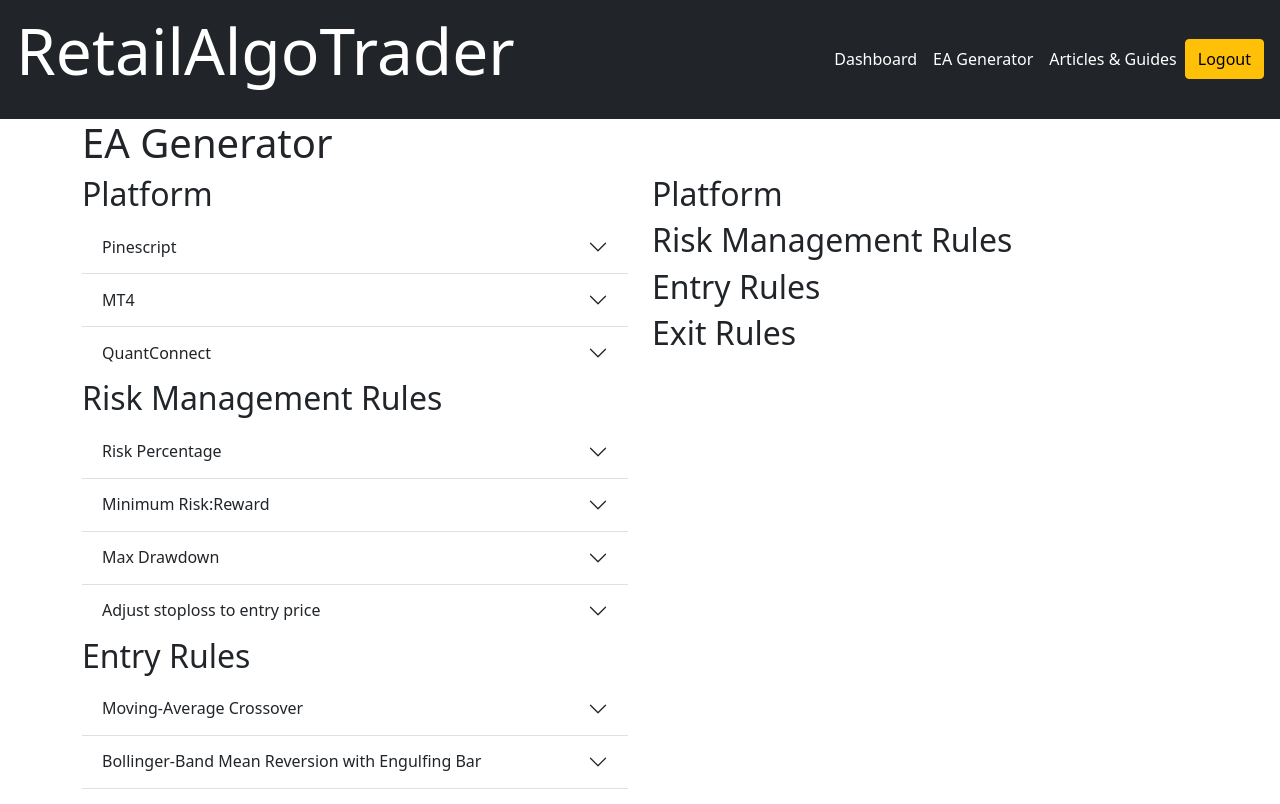
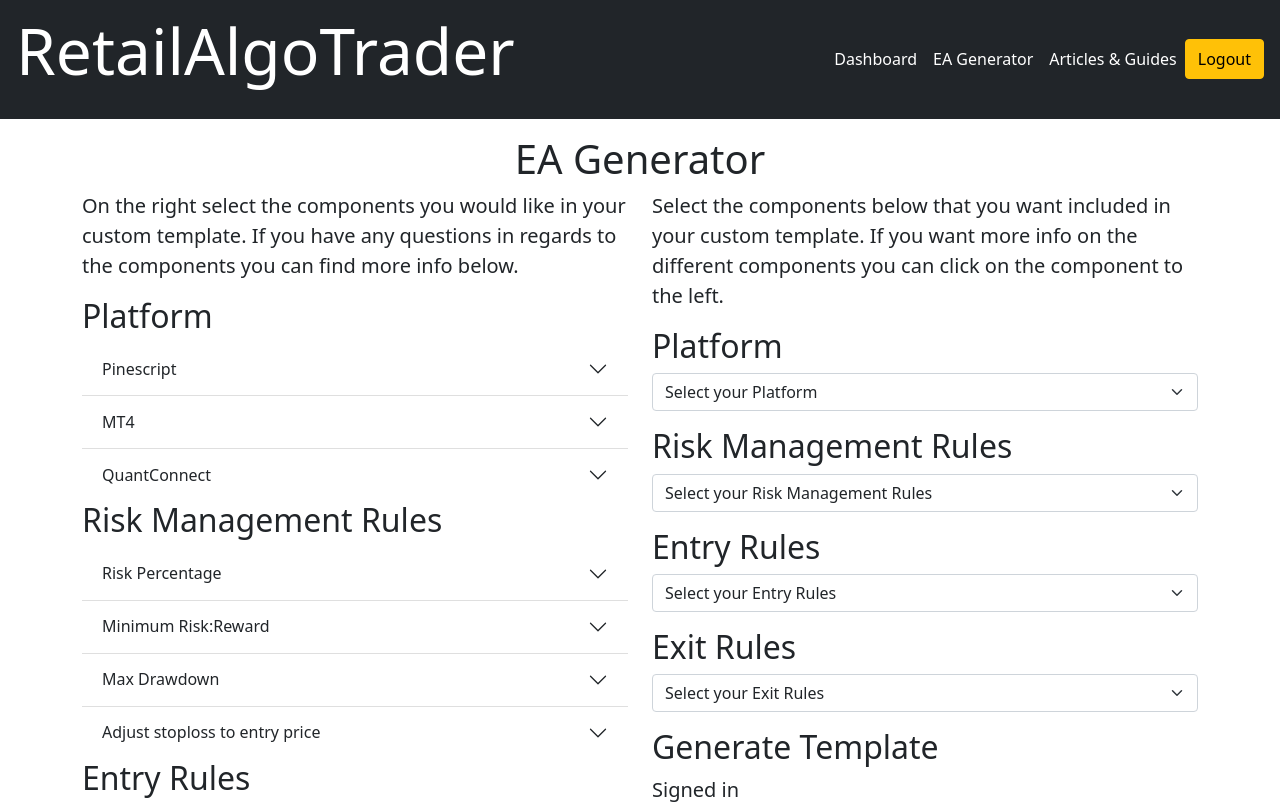
Before and after one commit to alveraboquet/RetailAlgoTrader, a Next.js app: page /app/eaGenerator in a window 1280 px wide. Shown: the top 804 px of the page. Built offline with nearby package versions, Linux system fonts and the light colour scheme; no server answers; sample sign-in values are in the browser's storage.

Commit message:
Create ea tool pages

```diff
--- a/pages/app/eaGenerator.tsx
+++ b/pages/app/eaGenerator.tsx
@@ -1,34 +1,32 @@
-import { NextPage } from 'next';
+import { NextPage, NextPageContext } from 'next';
 import LayoutApp from '../../components/layout/layoutApp';
-import Platform from '../../components/eaGenerator/platform';
-import RiskManagementRules from '../../components/eaGenerator/riskManagementRules';
-import EntryRules from '../../components/eaGenerator/entryRules';
-import ExitRules from '../../components/eaGenerator/exitRules';
+import { getSession } from 'next-auth/react';
+import EaTemplateTool from '../../components/eaGenerator/eaTemplateTool';
 
-const eaGenerator: NextPage = () => {
+const EaGenerator: NextPage = () => {
   return (
     <LayoutApp>
-      <h1>EA Generator</h1>
-      <div className="row">
-        <div className="col-6">
-          <h2>Platform</h2>
-          <Platform />
-          <h2>Risk Management Rules</h2>
-          <RiskManagementRules />
-          <h2>Entry Rules</h2>
-          <EntryRules />
-          <h2>Exit Rules</h2>
-          <ExitRules />
-        </div>
-        <div className="col-6">
-          <h2>Platform</h2>
-          <h2>Risk Management Rules</h2>
-          <h2>Entry Rules</h2>
-          <h2>Exit Rules</h2>
-        </div>
-      </div>
+      <EaTemplateTool />
     </LayoutApp>
   );
 };
 
-export default eaGenerator;
+export default EaGenerator;
+
+// Export the `session` prop to use sessions with Server Side Rendering
+export async function getServerSideProps(context: NextPageContext) {
+  const session = await getSession(context);
+
+  if (!session) {
+    return {
+      redirect: {
+        destination: '/',
+        permanent: false,
+      },
+    };
+  }
+
+  return {
+    props: { session },
+  };
+}
```
Also changed, not shown: pages/eaGenerator.tsx (added, +15 -0 lines).
